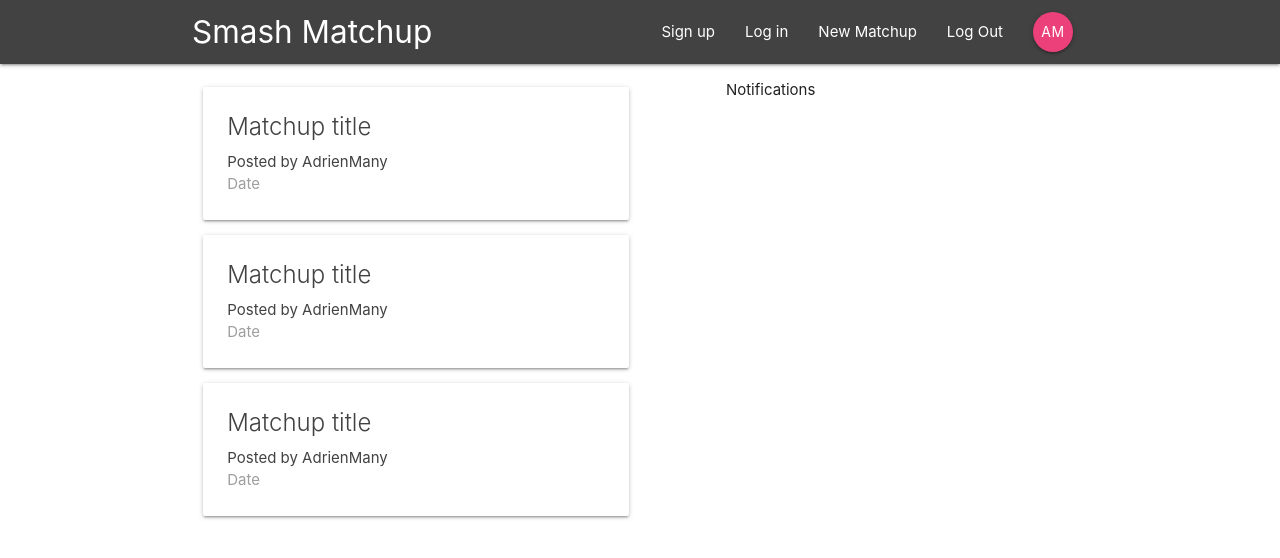
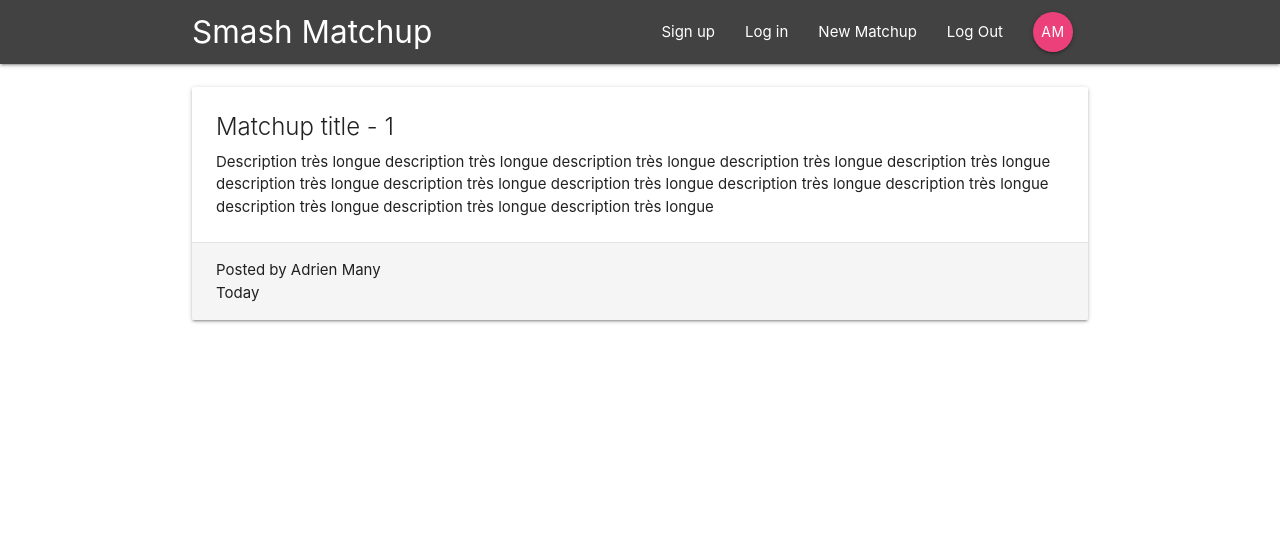
Before and after one commit to AdrienMany/SmashUltimateHowToBeat, a React (Create React App) app in the folder smashhowtobeat/: page /matchup/1 in a window 1280 px wide. Shown: the top 558 px of the page. Built offline with nearby package versions, Linux system fonts and the light colour scheme.

Commit message:
matchup detail route setup

```diff
--- a/smashhowtobeat/src/App.js
+++ b/smashhowtobeat/src/App.js
@@ -2,6 +2,7 @@ import React from 'react';
 import { BrowserRouter, Switch, Route } from 'react-router-dom';
 import Navbar from './components/layout/Navbar';
 import Dashboard from './components/dashboard/Dashboard';
+import MatchupDetail from './components/matchup/MatchupDetail';
 
 function App() {
   return (
@@ -9,7 +10,8 @@ function App() {
     <div className="App">
       <Navbar></Navbar>
       <Switch>
-        <Route path='/' component={Dashboard}></Route>
+        <Route exact path='/' component={Dashboard}></Route>
+        <Route path='/matchup/:id' component={MatchupDetail}></Route>
       </Switch>
     </div>
     </BrowserRouter>
--- a/smashhowtobeat/src/components/matchup/MatchupDetail.js
+++ b/smashhowtobeat/src/components/matchup/MatchupDetail.js
@@ -0,0 +1,22 @@
+import React from 'react'
+
+const MatchupDetail = (props) => {
+    const id = props.match.params.id;
+    return (
+        <div className="matchup-detail container section">
+            <div className="card z-depths-0">
+                <div className="card-content">
+                    <span className="card-title">Matchup title - {id}</span>
+                    <p>Description très longue description très longue description très longue description très longue description très longue description très longue description très longue description très longue description très longue description très longue description très longue description très longue description très longue </p>
+                </div>
+                <div className="card-action grey lighten-4 gre-text">
+                    <div>Posted by Adrien Many</div>
+                    <div>Today</div>
+                </div>
+            </div>
+
+        </div>
+    )
+}
+
+export default MatchupDetail;
```
